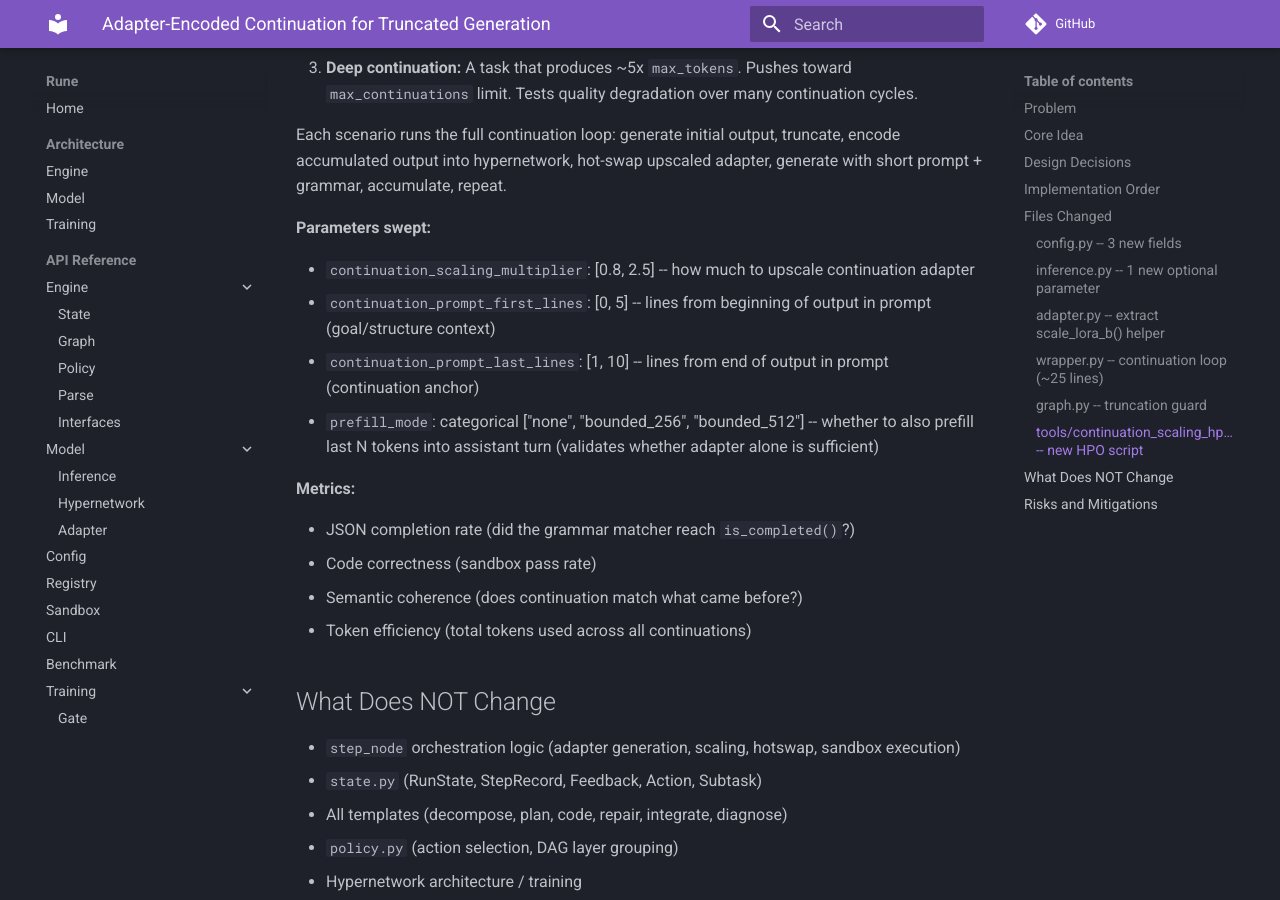
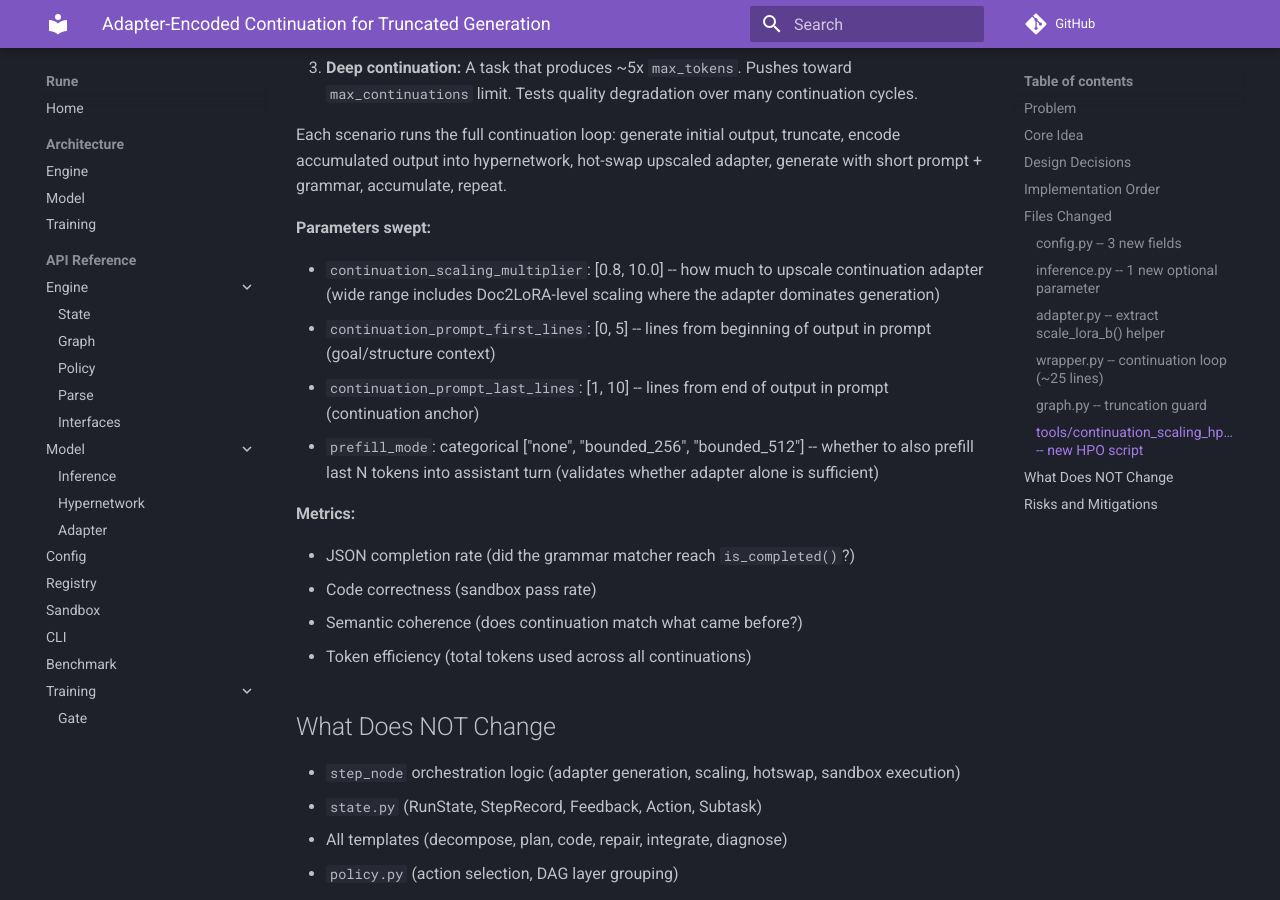
Before and after one commit to ElixirTrials/rune, an MkDocs documentation site: the page built from docs/superpowers/specs/2026-05-26-adapter-continuation-design.md, in a window 1280 px wide and 900 px high, scrolled down 4413 px. Built offline with MkDocs 1.6.1 and Material for MkDocs 9.7.7, drawn with Linux system fonts in a browser that asks for light colours; comment, search, counter and statistics services are not loaded.

Commit message:
docs: widen continuation scaling HPO range to [0.8, 10.0]
Include Doc2LoRA-level scaling where adapter dominates generation.

Co-Authored-By: Claude Opus 4.6 <noreply@anthropic.com>

```diff
--- a/docs/superpowers/specs/2026-05-26-adapter-continuation-design.md
+++ b/docs/superpowers/specs/2026-05-26-adapter-continuation-design.md
@@ -139,7 +139,7 @@ Each scenario runs the full continuation loop: generate initial output, truncate
 
 **Parameters swept:**
 
-- `continuation_scaling_multiplier`: [0.8, 2.5] -- how much to upscale continuation adapter
+- `continuation_scaling_multiplier`: [0.8, 10.0] -- how much to upscale continuation adapter (wide range includes Doc2LoRA-level scaling where the adapter dominates generation)
 - `continuation_prompt_first_lines`: [0, 5] -- lines from beginning of output in prompt (goal/structure context)
 - `continuation_prompt_last_lines`: [1, 10] -- lines from end of output in prompt (continuation anchor)
 - `prefill_mode`: categorical ["none", "bounded_256", "bounded_512"] -- whether to also prefill last N tokens into assistant turn (validates whether adapter alone is sufficient)
```
